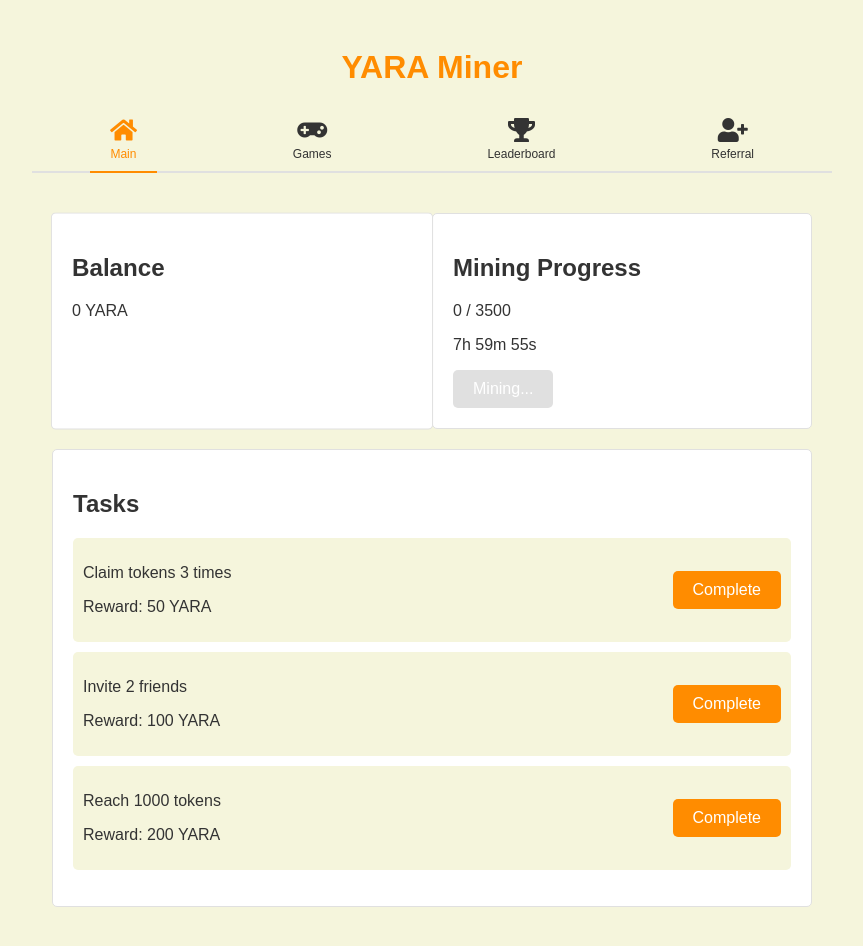
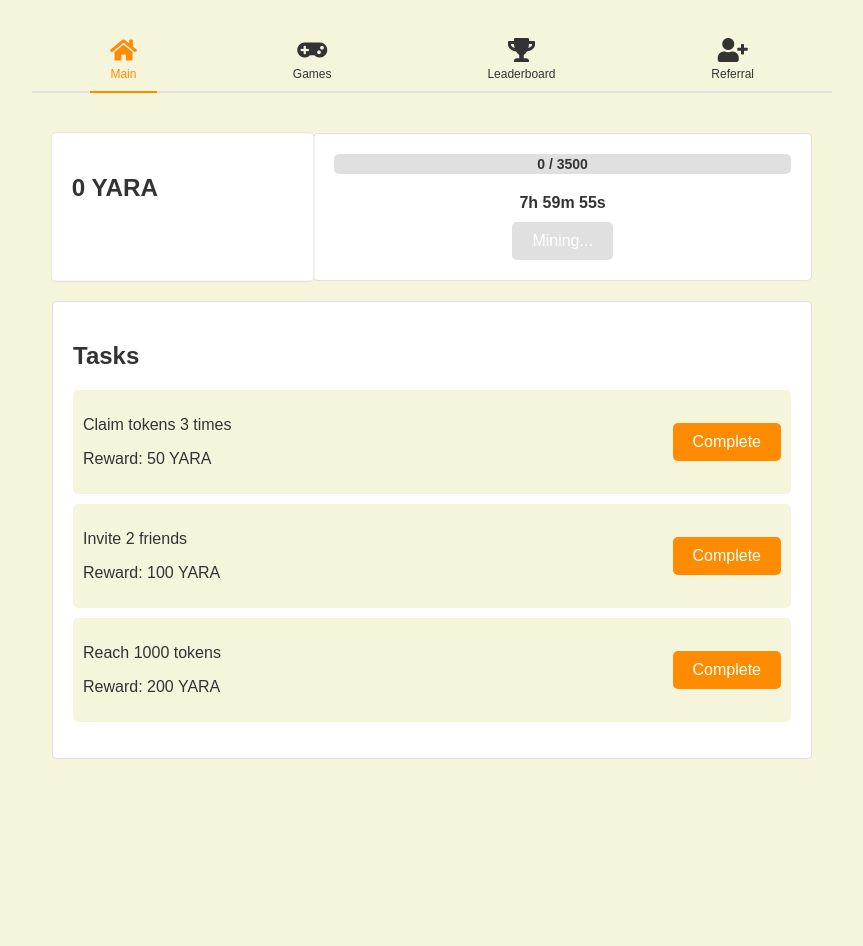
Before and after one commit to Herr-Professor/yara_miner_bot, a React (Create React App) app in the folder frontend/: page / in a window 1280 px wide. Shown: the top 946 px of the page, without its empty margins (208-1071 px from the left). After the commit the page ends 827 px from the top, so only its background shows below. Built offline with nearby package versions, Linux system fonts and the light colour scheme; the HTML template or start-up script is replaced by a standard one.

Commit message:
latest commit

```diff
--- a/frontend/src/App.css
+++ b/frontend/src/App.css
@@ -249,6 +249,59 @@
     cursor: not-allowed;
 }
 
+.claim-button {
+    display: flex;
+    flex-direction: column;
+    align-items: center;
+    width: 100%;
+}
+
+.mining-progress {
+    width: 100%;
+    background-color: #e0e0e0;
+    border-radius: 5px;
+    overflow: hidden;
+    margin-bottom: 10px;
+    position: relative;
+}
+
+.progress-bar {
+    height: 20px;
+    background-color: var(--primary-color);
+}
+
+.progress-text {
+    position: absolute;
+    top: 50%;
+    left: 50%;
+    transform: translate(-50%, -50%);
+    margin: 0;
+    color: var(--text-color);
+    font-size: 14px;
+    font-weight: bold;
+}
+
+.time-left {
+    margin: 10px 0;
+    font-weight: bold;
+}
+
+.claim-button button {
+    padding: 10px 20px;
+    font-size: 16px;
+    cursor: pointer;
+    background-color: var(--primary-color);
+    color: var(--white);
+    border: none;
+    border-radius: 5px;
+    transition: all 0.2s ease;
+}
+
+.claim-button button:disabled {
+    background-color: var(--light-gray);
+    cursor: not-allowed;
+}
+
   /* Media Queries */
   @media (max-width: 600px) {
     .App {
@@ -274,15 +327,19 @@
     }
 
     .balance-claim-container {
-      flex-direction: column;
+      flex-direction: row;
     }
 
     .balance, .claim-button {
-      width: 100%;
+      width: 48%;
       margin-bottom: 10px;
     }
 
     .games-grid {
       grid-template-columns: repeat(auto-fill, minmax(120px, 1fr));
     }
+
+    .progress-text {
+        font-size: 10px;
+    }
   }
--- a/frontend/src/App.js
+++ b/frontend/src/App.js
@@ -81,7 +81,6 @@ function App() {
 
     return (
         <div className="App">
-            <Header />
             <nav className="tab-navigation">
                 {tabs.map((tab) => (
                     <button
--- a/frontend/src/components/Balance.js
+++ b/frontend/src/components/Balance.js
@@ -3,8 +3,7 @@ import React from 'react';
 function Balance({ balance }) {
     return (
         <div className="balance">
-            <h2>Balance</h2>
-            <p>{balance} YARA</p>
+            <h2>{balance} YARA</h2>
         </div>
     );
 }
--- a/frontend/src/components/ClaimButton.js
+++ b/frontend/src/components/ClaimButton.js
@@ -28,6 +28,11 @@ function ClaimButton({ onClaim, nextClaimTime, miningProgress }) {
         to: { scale: isLoading ? 0.95 : 1 },
     });
 
+    const progressAnimation = useSpring({
+        width: `${(miningProgress / 3500) * 100}%`,
+        from: { width: '0%' },
+    });
+
     const handleClick = async () => {
         setIsLoading(true);
         await onClaim();
@@ -36,9 +41,11 @@ function ClaimButton({ onClaim, nextClaimTime, miningProgress }) {
 
     return (
         <div className="claim-button">
-            <h2>Mining Progress</h2>
-            <p>{miningProgress} / 3500</p>
-            <p>{timeLeft}</p>
+            <div className="mining-progress">
+                <animated.div className="progress-bar" style={progressAnimation} />
+                <p className="progress-text">{miningProgress} / 3500</p>
+            </div>
+            <p className="time-left">{timeLeft}</p>
             <animated.button
                 onClick={handleClick}
                 disabled={timeLeft !== 'Claim Now!' || isLoading}
--- a/frontend/src/components/ReferralSystem.js
+++ b/frontend/src/components/ReferralSystem.js
@@ -71,7 +71,6 @@ function ReferralSystem({ balance, setBalance }) {
 
     return (
         <div className="referral-system">
-            <h2>Referral System</h2>
             <p>Your referral code: {referralCode}</p>
             <button onClick={copyToClipboard}>Copy Code</button>
             <p>Share this code with your friends to earn 25% of their profits!</p>
```
